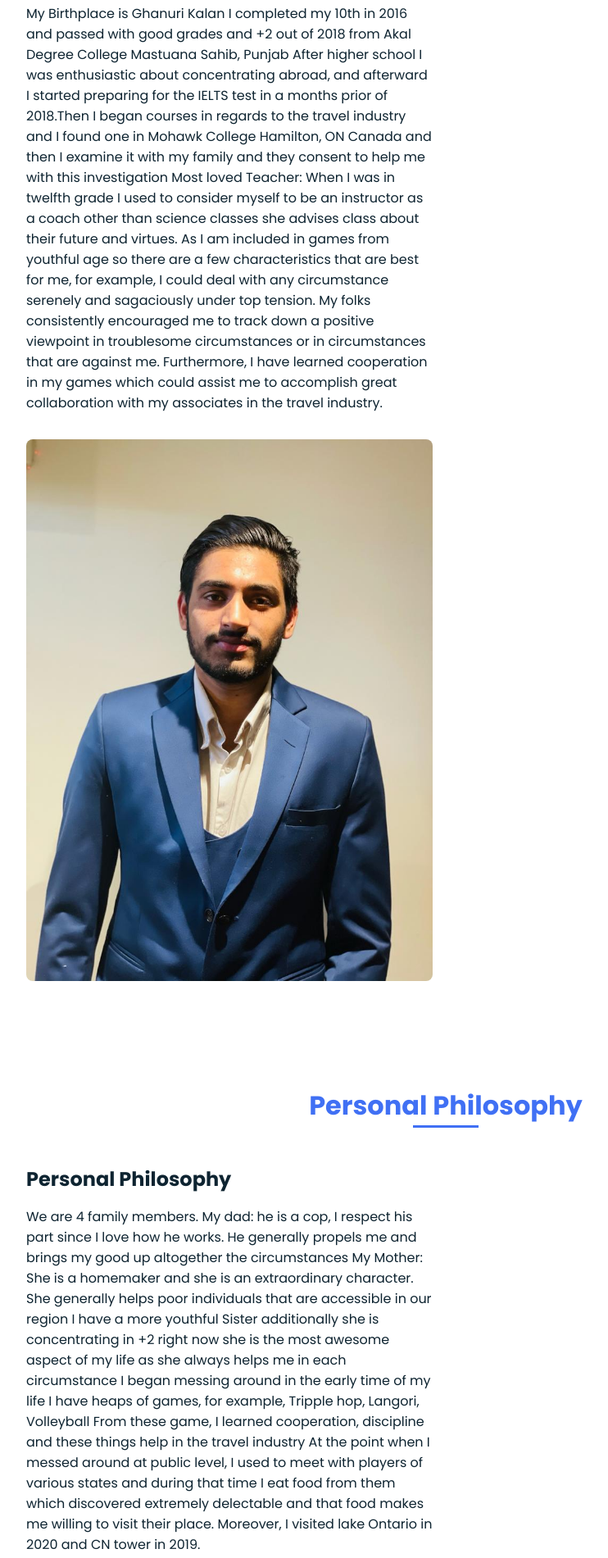
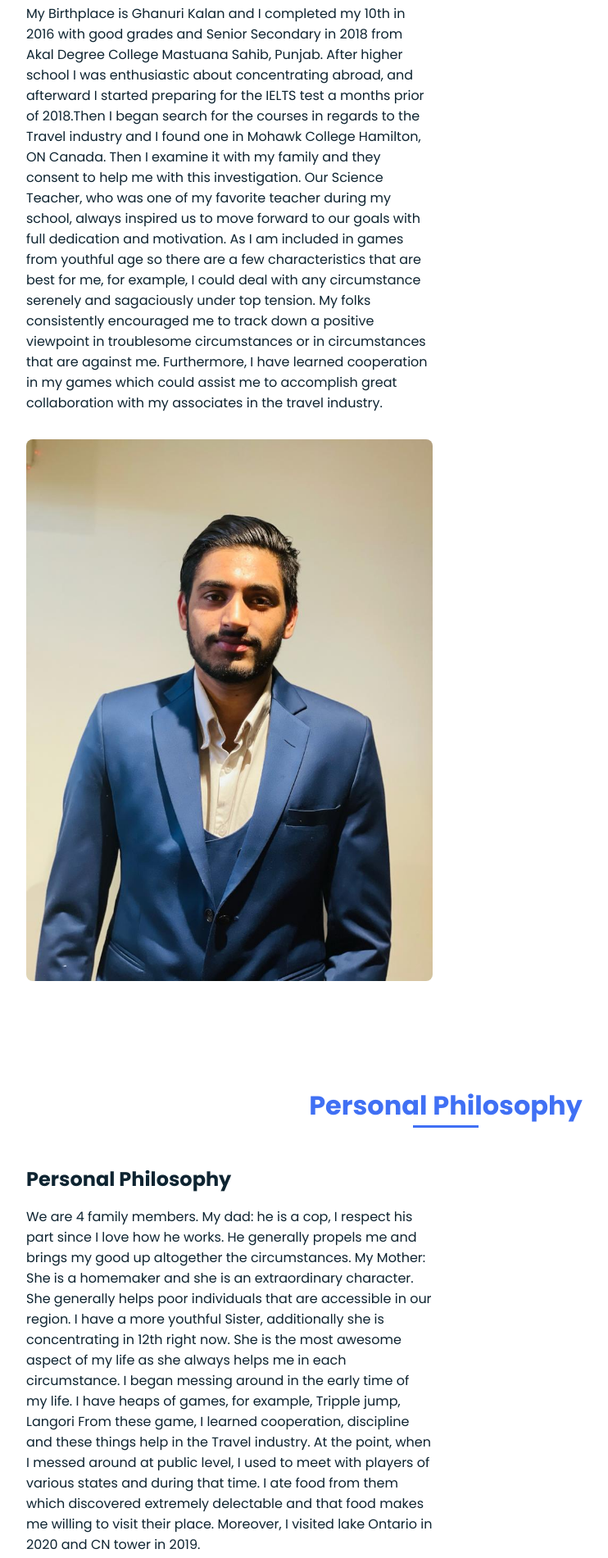
Before and after one commit to karanpreet12/karan-s-portfolio, a plain HTML site: page index.html in a window 1280 px wide. Shown: the part 1647-3548 px from the top of the page at 82% size, without its empty margins (96-838 px from the left). Drawn offline with nearby package versions, Linux system fonts and the light colour scheme.

Commit message:
Update index.html

```diff
--- a/index.html
+++ b/index.html
@@ -64,8 +64,8 @@
                     </div>
 
                     <div>
-                        <h2 class="about__subtitle">I'am Karanpreet Singh Sidhu</h2>
-                        <p class="about__text">I'm a somewhat all-rounder individual. I realize well to keep balance among studies and work life. In Canada, I have been working since a recent year and I improved a few abilities during this period, for example, time management, cooperation, and having persistence. Moreover, Since an early age, I had a wish to investigate nations and get known to more societies and customs and Now, I am studying my passion.</p>
+                        <h2 class="about__subtitle">I am Karanpreet Singh Sidhu</h2>
+                        <p class="about__text">I'm an all-rounder individual. I manage myself well to keep balance among studies and work life. In Canada, I have been working since a recent year and I improved a few abilities during this period, for example, time management, cooperation, and having persistence. Since an early age, I had a wish to investigate nations and get known to more societies and customs. That's why, I choose to study Travel and Tourism.</p>
                     </div>
                 </div>
             </section>
@@ -79,12 +79,11 @@
     <div class="skills__container bd-grid">
         <div>
             <h2 class="skills__subtitle">Background</h2>
-            <p class="skills__text">My Birthplace is Ghanuri Kalan
+            <p class="skills__text"> My Birthplace is Ghanuri Kalan and
 
-                I completed my 10th in 2016 and passed with good grades and +2 out of 2018 from Akal Degree College Mastuana Sahib, Punjab After higher school I was enthusiastic about concentrating abroad, and afterward I started preparing for the IELTS test in a months prior of 2018.Then I began courses in regards to the travel industry and I found one in Mohawk College Hamilton, ON Canada and then I examine it with my family and they consent to help me with this investigation
+                I completed my 10th in 2016 with good grades and Senior Secondary in 2018 from Akal Degree College Mastuana Sahib, Punjab. After higher school I was enthusiastic about concentrating abroad, and afterward I started preparing for the IELTS test a months prior of 2018.Then I began search for the courses in regards to the Travel industry and I found one in Mohawk College Hamilton, ON Canada. Then I examine it with my family and they consent to help me with this investigation.
 
-                Most loved Teacher: When I was in twelfth grade I used to consider myself to be an instructor as a coach other than science classes she advises class about their future and virtues. As I am included in games from youthful age so there are a few characteristics that are best for me, for example, I could deal with any circumstance serenely and sagaciously under top tension. My folks consistently encouraged me to track down a positive viewpoint in troublesome circumstances or in circumstances that are against me. Furthermore, I have learned cooperation in my games which could assist me to accomplish great collaboration with my associates in the travel industry.</p>
-
+                Our Science Teacher, who was one of my favorite teacher during my school, always inspired us to move forward to our goals with full dedication and motivation. As I am included in games from youthful age so there are a few characteristics that are best for me, for example, I could deal with any circumstance serenely and sagaciously under top tension. My folks consistently encouraged me to track down a positive viewpoint in troublesome circumstances or in circumstances that are against me. Furthermore, I have learned cooperation in my games which could assist me to accomplish great collaboration with my associates in the travel industry. </p>
 
         <div>
             <img src="assets/img/profile2.jpeg" alt="" class="skills__img">
@@ -101,20 +100,21 @@
                     <div>
                         <h2 class="skills__subtitle">Personal Philosophy</h2>
                         <p class="skills__text">
+We are 4 family members.
 
-                            We are 4 family members.
+                            My dad: he is a cop, I respect his part since I love how he works. He generally propels me and brings my good up altogether the circumstances.
 
-                            My dad: he is a cop, I respect his part since I love how he works. He generally propels me and brings my good up altogether the circumstances
+                            My Mother: She is a homemaker and she is an extraordinary character. She generally helps poor individuals that are accessible in our region.
 
-                            My Mother: She is a homemaker and she is an extraordinary character. She generally helps poor individuals that are accessible in our region
+                            I have a more youthful Sister, additionally she is concentrating in 12th right now. She is the most awesome aspect of my life as she always helps me in each circumstance.
 
-                            I have a more youthful Sister additionally she is concentrating in +2 right now she is the most awesome aspect of my life as she always helps me in each circumstance
+                            I began messing around in the early time of my life. I have heaps of games, for example, Tripple jump, Langori
 
-                            I began messing around in the early time of my life I have heaps of games, for example, Tripple hop, Langori, Volleyball
+                            From these game, I learned cooperation, discipline and these things help in the Travel industry.
 
-                            From these game, I learned cooperation, discipline and these things help in the travel industry
+                            At the point, when I messed around at public level, I used to meet with players of various states and during that time. I ate food from them which discovered extremely delectable and that food makes me willing to visit their place. Moreover, I visited lake Ontario in 2020 and CN tower in 2019.
 
-                            At the point when I messed around at public level, I used to meet with players of various states and during that time I eat food from them which discovered extremely delectable and that food makes me willing to visit their place. Moreover, I visited lake Ontario in 2020 and CN tower in 2019.</p>
+                           </p>
 
                 </div>
             </section>
```
